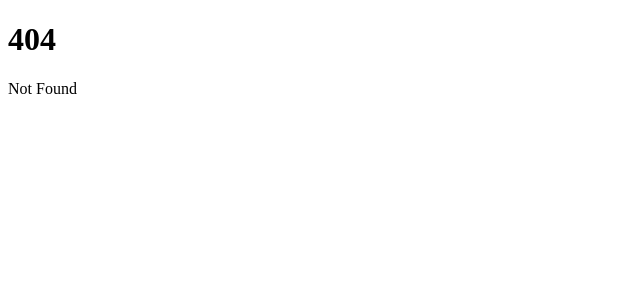
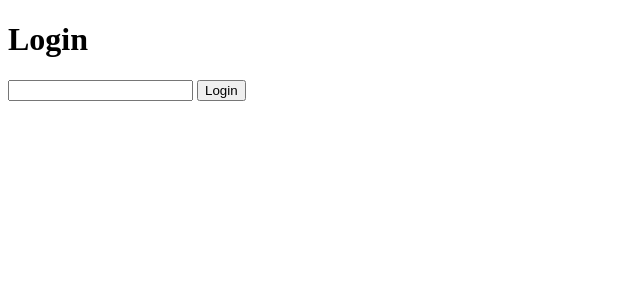
Before and after one commit to Samuel07101/WmcProjekt4CSamuelKrempl, a SvelteKit app in the folder Volleynet/: page /login in a window 1280 px wide. Before the commit this address had no page. Shown: the top 300 px of the page, without its empty margins (0-640 px from the left). Built offline with nearby package versions, Linux system fonts and the light colour scheme.

Commit message:
base for login in frontend for testing later

```diff
--- /dev/null
+++ b/Volleynet/src/routes/home/+page.svelte
@@ -0,0 +1,2 @@
+<h1>Welcome to SvelteKit</h1>
+<p>Visit <a href="https://svelte.dev/docs/kit">svelte.dev/docs/kit</a> to read the documentation</p>
--- /dev/null
+++ b/Volleynet/src/routes/login/+page.svelte
@@ -0,0 +1,17 @@
+<script>
+    const butText = $state('Login');
+    let name = $state('')
+
+    function btnLogin(){
+
+    }
+</script>
+
+
+{#if butText === 'Login'}
+    <h1>Login</h1>
+
+<input type="text" bind:innerText={name} contenteditable="true">
+
+<button onclick={btnLogin()}>{butText}</button>
+{/if}
```
Also changed, not shown: Volleynet/src/routes/index.js (added).
